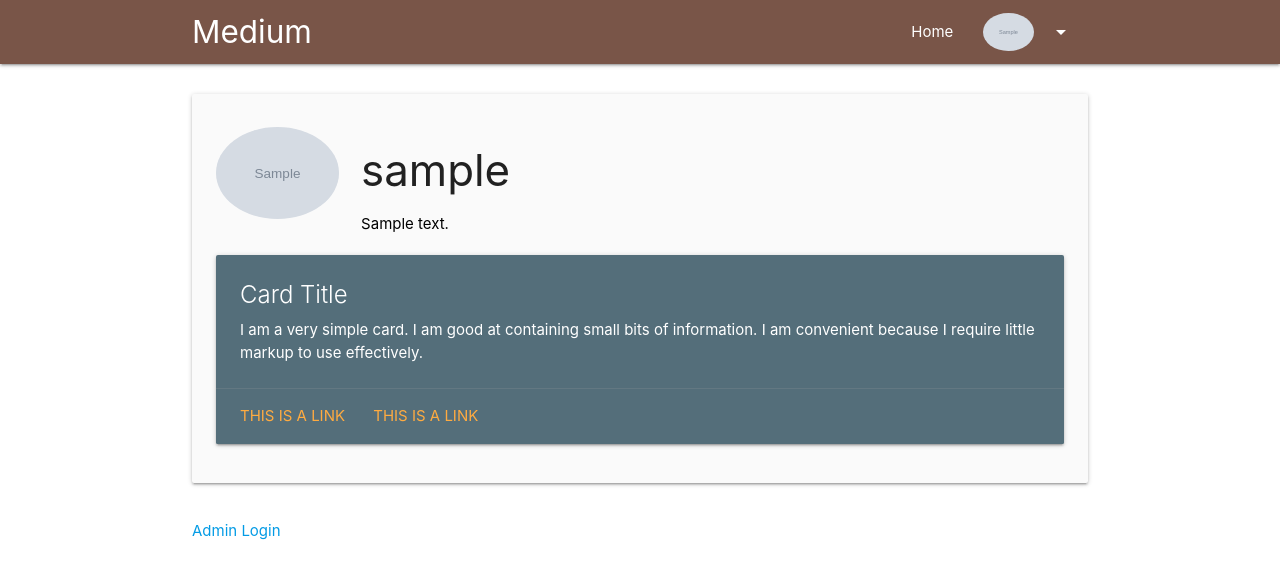
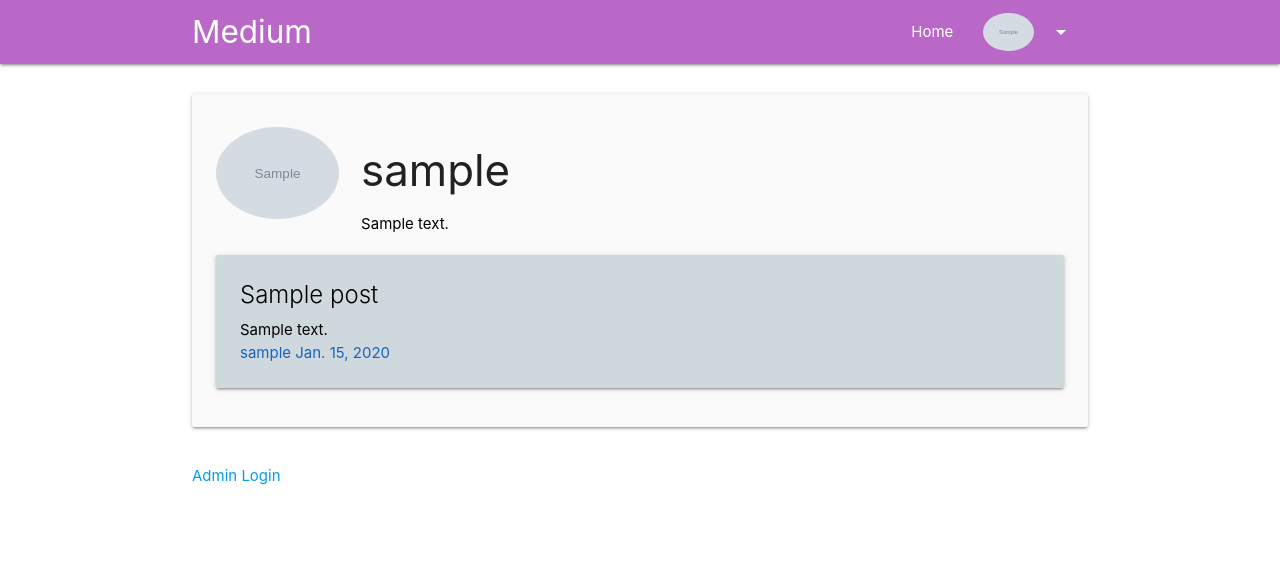
Before and after one commit to saadat99/medium, a Django app: page /accounts/profile in a window 1280 px wide. Shown: the top 579 px of the page. Run offline with Django 3.2, Linux system fonts and the light colour scheme; a user stored in the database is signed in; tables that the repository leaves empty hold one stand-in row (values such as "Sample post"); grey boxes marked "Sample" are stand-in pictures; some libraries are stand-ins or nearby versions.

Commit message:
Minor UI and view updates

```diff
--- a/posts/templates/posts/includes/navbar.html
+++ b/posts/templates/posts/includes/navbar.html
@@ -9,7 +9,7 @@
     <!-- <li><a href="#!">three</a></li> -->
 </ul>
 <!-- Navbar -->
-<nav class="brown">
+<nav class="purple lighten-2">
     <div class="nav-wrapper container">
         <a href="/" class="brand-logo">Medium</a>
         <!-- Adds mobile support -->
@@ -21,7 +21,7 @@
             <li>
                 <a class="dropdown-trigger" href="#!" data-target="dropdown1">
                     <!-- <a class="waves-effect waves-block waves-light profile-button" href="javascript:void(0);" data-target="profile-dropdown"><span class="avatar-status avatar-online"><img src="../../../app-assets/images/avatar/avatar-7.png" alt="avatar"><i></i></span></a> -->
-                    <!-- TODO - fixing the size -->
+                    <!-- TODO - fixing the username -->
                     <!-- <span class="left">{{user.username}}</span> -->
                     <i class="valign-wrapper">
                         <img src="{{ user.profile.image.url }}" alt="logo" style="height: 38px;" class="responsive-img circle valign-wrapper">
--- a/posts/templates/posts/index.html
+++ b/posts/templates/posts/index.html
@@ -6,11 +6,11 @@
 
         {% for post in posts %}
         <a href="/posts/details/{{post.id}}">
-            <div class="card blue lighten-5">
+            <div class="card blue-grey lighten-4">
                     <div class="card-content black-text">
                         <span class="card-title">{{ post.title }}</span>
-                        <span class="green-text text-darken-2">by {{ post.user }} at {{ post.created_at|date }}</span>
                         <p>{{ post.body | truncatechars:100 | safe }}</p>
+                        <span class="blue-text text-darken-3">{{ post.user }}   {{ post.created_at|date }}</span>
                     </div>
                     <!-- <div class="card-action">
                         <a href="/posts/details/{{post.id}}">Read more</a>
--- a/posts/templates/posts/profile.html
+++ b/posts/templates/posts/profile.html
@@ -14,17 +14,21 @@
       </div>
     </div>
     <div class="col s12 m6">
-      <div class="card blue-grey darken-1">
-        <div class="card-content white-text">
-          <span class="card-title">Card Title</span>
-          <p>I am a very simple card. I am good at containing small bits of information.
-          I am convenient because I require little markup to use effectively.</p>
-        </div>
-        <div class="card-action">
-          <a href="#">This is a link</a>
-          <a href="#">This is a link</a>
-        </div>
-      </div>
+      {% for post in posts %}
+        <a href="/posts/details/{{post.id}}">
+            <div class="card blue-grey lighten-4">
+                    <div class="card-content black-text">
+                        <span class="card-title">{{ post.title }}</span>
+                        <p>{{ post.body | truncatechars:100 | safe }}</p>
+                        <span class="blue-text text-darken-3">{{ post.user }}   {{ post.created_at|date }}</span>
+                    </div>
+                    <!-- <div class="card-action">
+                        <a href="/posts/details/{{post.id}}">Read more</a>
+                    </div> -->
+                </div>
+        </a>
+
+        {% endfor %}
     </div>
   </div>
 </div>
--- a/posts/views.py
+++ b/posts/views.py
@@ -86,4 +86,9 @@ def post_edit(request, pk):
 
 @login_required
 def profile(request):
-    return render(request, 'posts/profile.html')
+    posts = Posts.objects.filter(user=request.user).order_by('-created_at')[:10]
+    context = {
+        'title' : 'Latest Posts',
+        'posts' : posts
+    }
+    return render(request, 'posts/profile.html', context)
```
